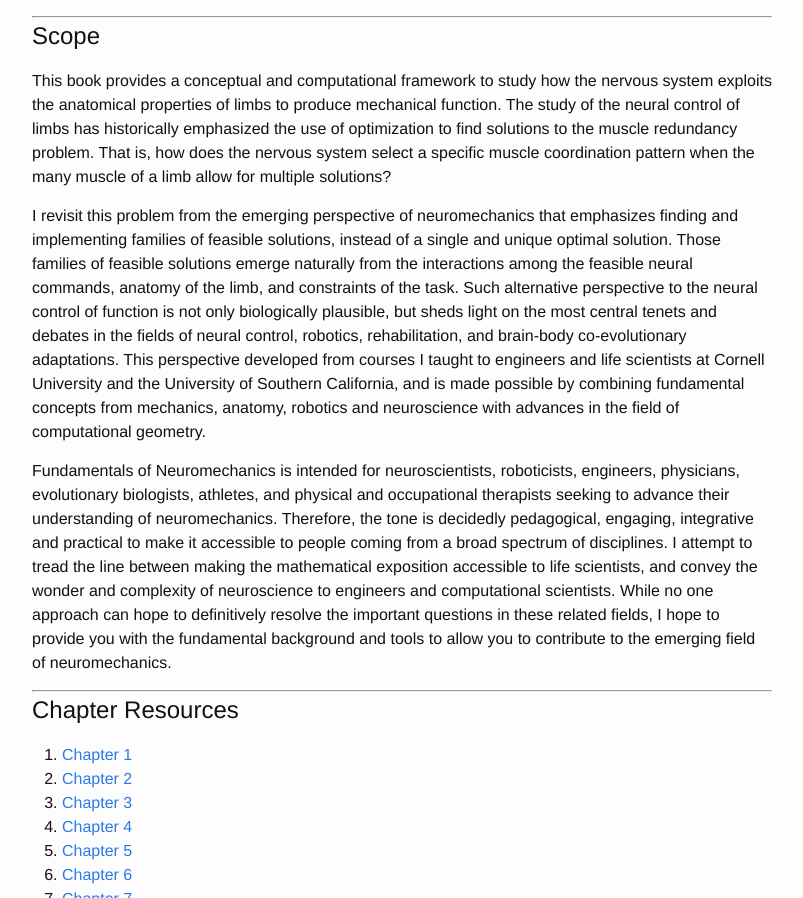
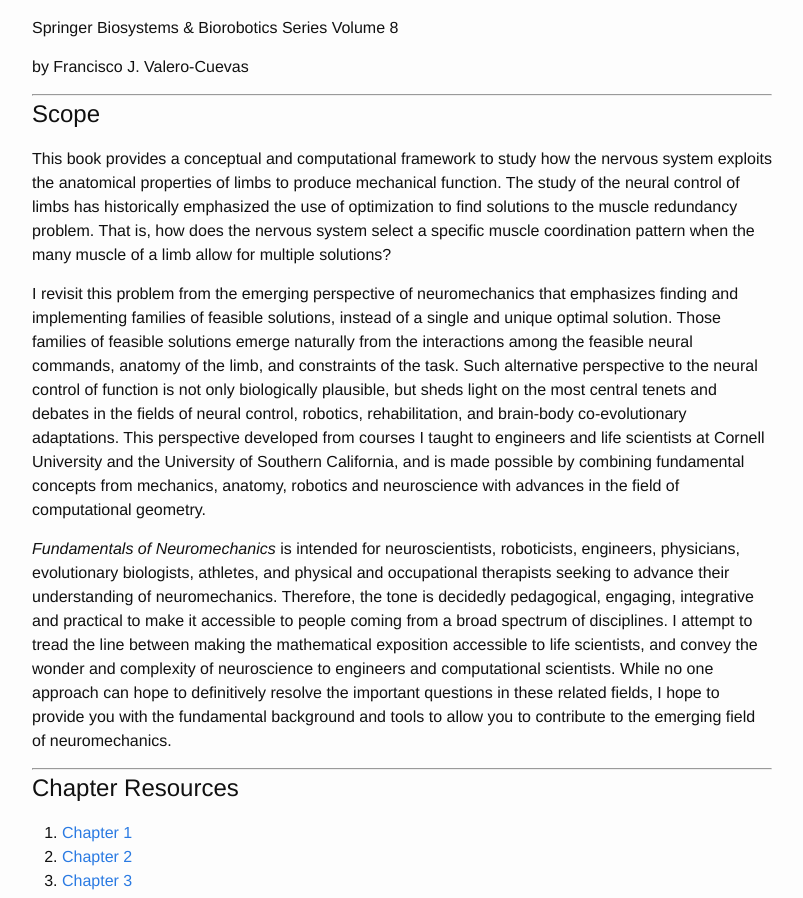
Before and after one commit to usc-bbdl/usc-bbdl.github.io, a Jekyll site: the page built from fundamentals.markdown, in a window 1280 px wide and 1400 px high. Shown: the part 502-1400 px from the top of the window, without its empty margins (238-1041 px from the left). Built offline with Jekyll 4.4.1, drawn with Linux system fonts in a browser that asks for light colours; some of the changed text lies outside the part shown.

Commit message:
added scope header

```diff
--- a/fundamentals.markdown
+++ b/fundamentals.markdown
@@ -6,7 +6,13 @@
 ---
 ![image](https://cloud.githubusercontent.com/assets/4623063/12007743/85617314-abc7-11e5-9fbc-324daf52acbe.png)
 
+**Fundamentals of Neuromechanics **
+
 Springer Biosystems & Biorobotics Series Volume 8
+
+by Francisco J. Valero-Cuevas
+
+
 
 ________________
 
@@ -16,7 +22,7 @@
 
 I revisit this problem from the emerging perspective of neuromechanics that emphasizes finding and implementing families of feasible solutions, instead of a single and unique optimal solution. Those families of feasible solutions emerge naturally from the interactions among the feasible neural commands, anatomy of the limb, and constraints of the task. Such alternative perspective to the neural control of function is not only biologically plausible, but sheds light on the most central tenets and debates in the fields of neural control, robotics, rehabilitation, and brain-body co-evolutionary adaptations. This perspective developed from courses I taught to engineers and life scientists at Cornell University and the University of Southern California, and is made possible by combining fundamental concepts from mechanics, anatomy, robotics and neuroscience with advances in the field of computational geometry.
 
-Fundamentals of Neuromechanics is intended for neuroscientists, roboticists, engineers, physicians, evolutionary biologists, athletes, and physical and occupational therapists seeking to advance their understanding of neuromechanics. Therefore, the tone is decidedly pedagogical, engaging, integrative and practical to make it accessible to people coming from a broad spectrum of disciplines. I attempt to tread the line between making the mathematical exposition accessible to life scientists, and convey the wonder and complexity of neuroscience to engineers and computational scientists. While no one approach can hope to definitively resolve the important questions in these related fields, I hope to provide you with the fundamental background and tools to allow you to contribute to the emerging field of neuromechanics.
+*Fundamentals of Neuromechanics* is intended for neuroscientists, roboticists, engineers, physicians, evolutionary biologists, athletes, and physical and occupational therapists seeking to advance their understanding of neuromechanics. Therefore, the tone is decidedly pedagogical, engaging, integrative and practical to make it accessible to people coming from a broad spectrum of disciplines. I attempt to tread the line between making the mathematical exposition accessible to life scientists, and convey the wonder and complexity of neuroscience to engineers and computational scientists. While no one approach can hope to definitively resolve the important questions in these related fields, I hope to provide you with the fundamental background and tools to allow you to contribute to the emerging field of neuromechanics.
 
 ________
 
```
